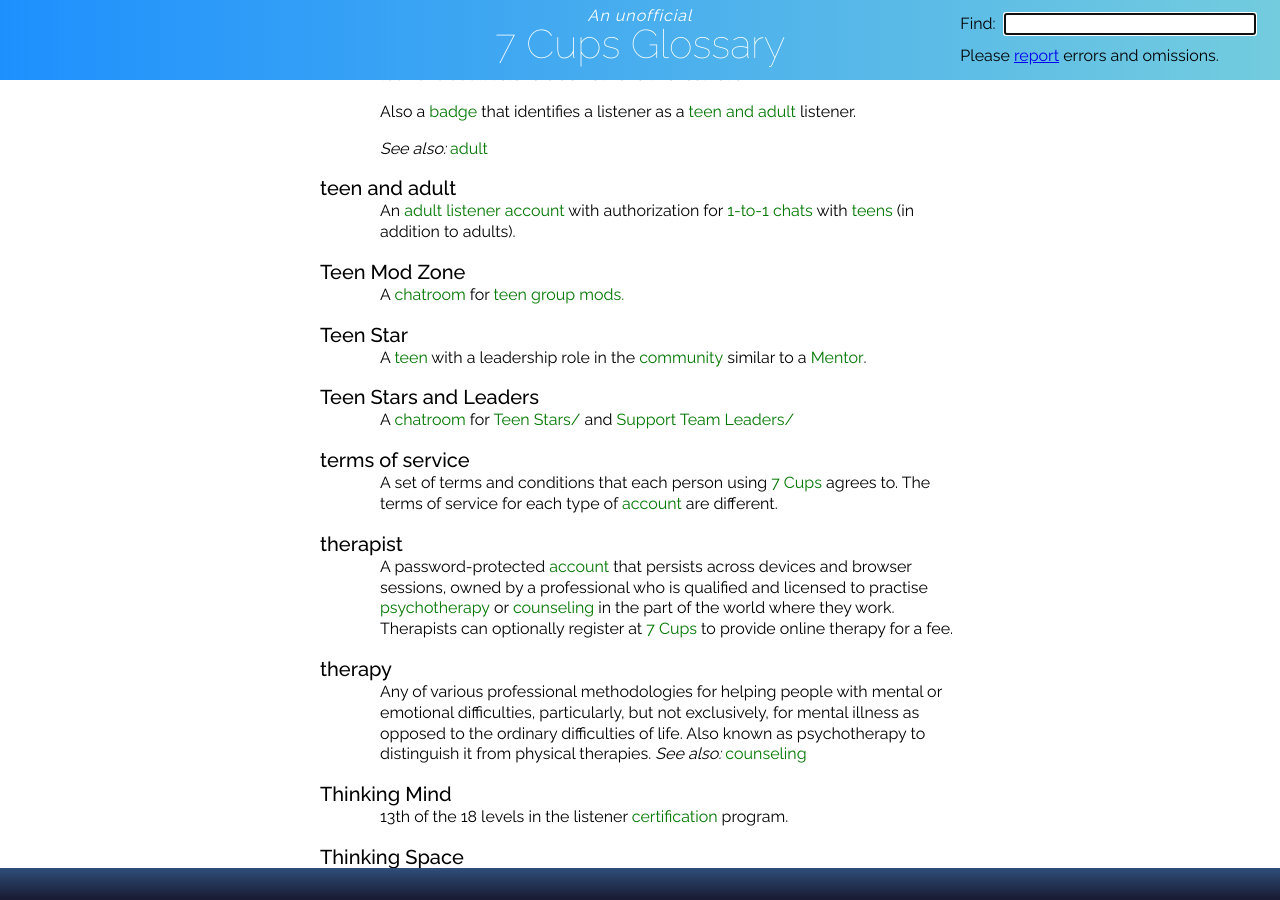
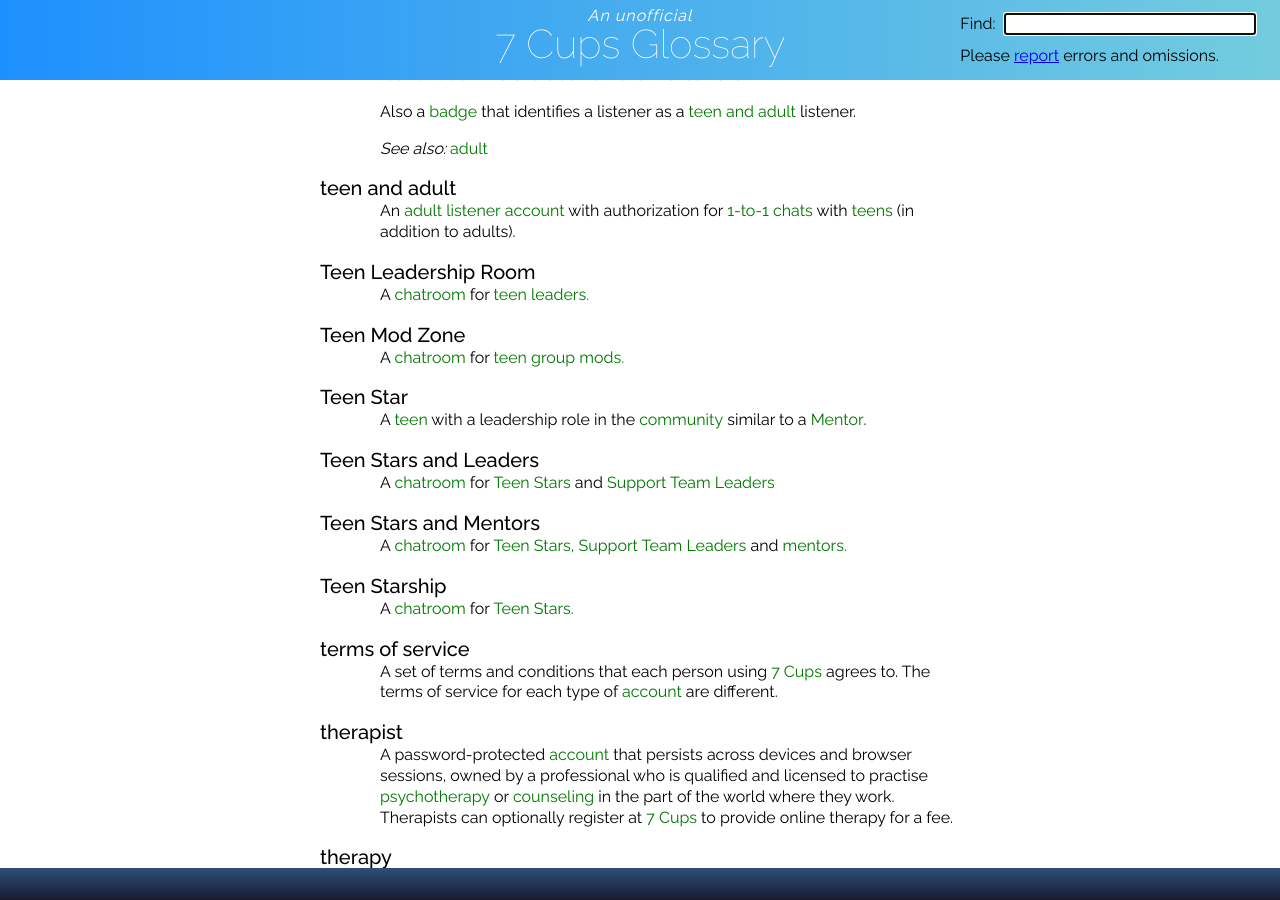
Before and after one commit to RarelyCharlie/rarelycharlie.github.io, a Jekyll site: the page built from glossary.md, in a window 1280 px wide and 900 px high, scrolled down 27196 px. Built offline with Jekyll 4.4.1, drawn with Linux system fonts in a browser that asks for light colours.

Commit message:
even more rooms

```diff
--- a/glossary.md
+++ b/glossary.md
@@ -903,6 +903,9 @@ _See also:_ ~~adult~~
 # teen and adult
 An ~~adult~~ ~~listener~~ ~~account~~ with authorization for ~~1-to-1 chats/1-to-1 chat~~ with ~~teens/teen~~ (in addition to adults).
 
+# Teen Leadership Room
+A ~~chatroom~~ for ~~teen~~ ~~leaders./leader~~
+
 # Teen Mod Zone
 A ~~chatroom~~ for ~~teen~~ ~~group~~ ~~mods.~~
 
@@ -910,7 +913,13 @@ A ~~chatroom~~ for ~~teen~~ ~~group~~ ~~mods.~~
 A ~~teen~~ with a leadership role in the ~~community~~ similar to a ~~Mentor~~.
 
 # Teen Stars and Leaders
-A ~~chatroom~~ for ~~Teen Stars/~~ and ~~Support Team Leaders/~~
+A ~~chatroom~~ for ~~Teen Stars/Teen Star~~ and ~~Support Team Leaders/Support Team Leader~~
+
+# Teen Stars and Mentors
+A ~~chatroom~~ for ~~Teen Stars,/Teen Star~~ ~~Support Team Leaders/Support Team Leader~~ and ~~mentors./mentor~~
+
+# Teen Starship
+A ~~chatroom~~ for ~~Teen Stars./Teen Star~~
 
 # terms of service
 A set of terms and conditions that each person using ~~7 Cups~~ agrees to. The terms of service for each type of ~~account~~ are different.
```
